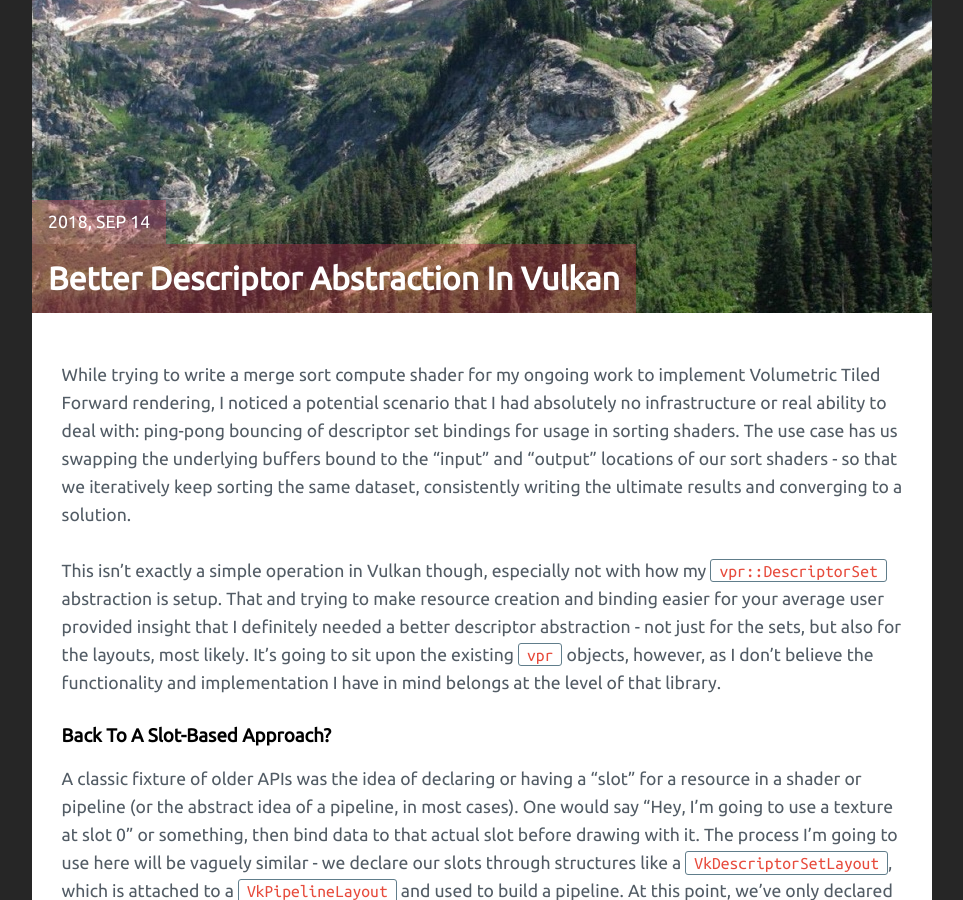
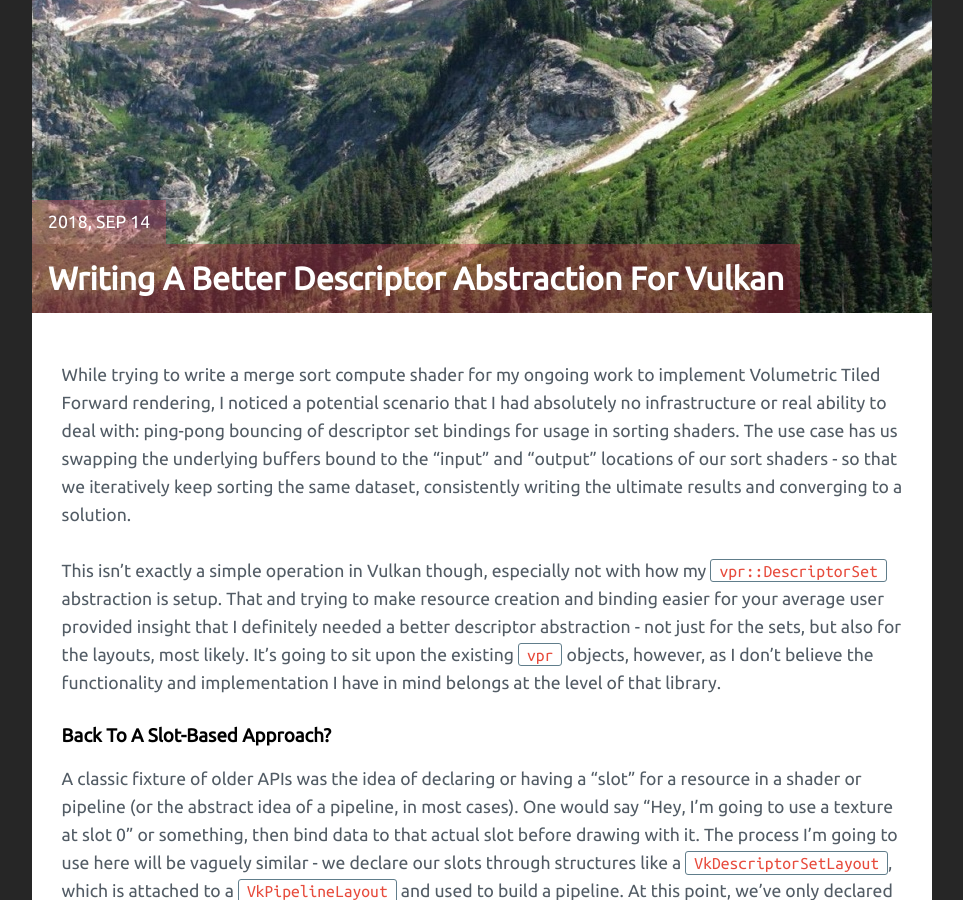
Before and after one commit to fuchstraumer/fuchstraumer.github.io, a Jekyll site: the page built from _posts/2018-10-8-Better-Descriptor-Abstraction.md, in a window 1280 px wide and 900 px high, scrolled down 468 px. Shown: the whole window, without its empty margins (158-1121 px from the left). Built offline with Jekyll 4.4.1, drawn with Linux system fonts in a browser that asks for light colours; comment, search, counter and statistics services are not loaded; some of the changed text lies outside the part shown.

```diff
--- a/_posts/2018-10-8-Better-Descriptor-Abstraction.md
+++ b/_posts/2018-10-8-Better-Descriptor-Abstraction.md
@@ -1,11 +1,17 @@
 ---
 layout: post
 date: 2018-9-14
-title: "Better Descriptor Abstraction In Vulkan"
+title: "Writing A Better Descriptor Abstraction For Vulkan"
 img: spider_meadows.jpg
 published: true
 tags: [Vulkan, C++, Tools, Graphics]
 ---
+
+<meta property="og:url" content="https://fuchstraumer.github.io/Better-Descriptor-Abstraction/">
+<meta property="og:type" content="article">
+<meta property="og:title" content="Writing A Better Descriptor Abstraction For Vulkan">
+<meta property="og:description" content="How can we write a performant and easy to use abstraction over Vulkan's descriptor system?">
+
 
 While trying to write a merge sort compute shader for my ongoing work to implement Volumetric Tiled Forward rendering, I noticed a potential scenario that I had absolutely no infrastructure or real ability to deal with: ping-pong bouncing of descriptor set bindings for usage in sorting shaders. The use case has us swapping the underlying buffers bound to the "input" and "output" locations of our sort shaders - so that we iteratively keep sorting the same dataset, consistently writing the ultimate results and converging to a solution.
 
```
